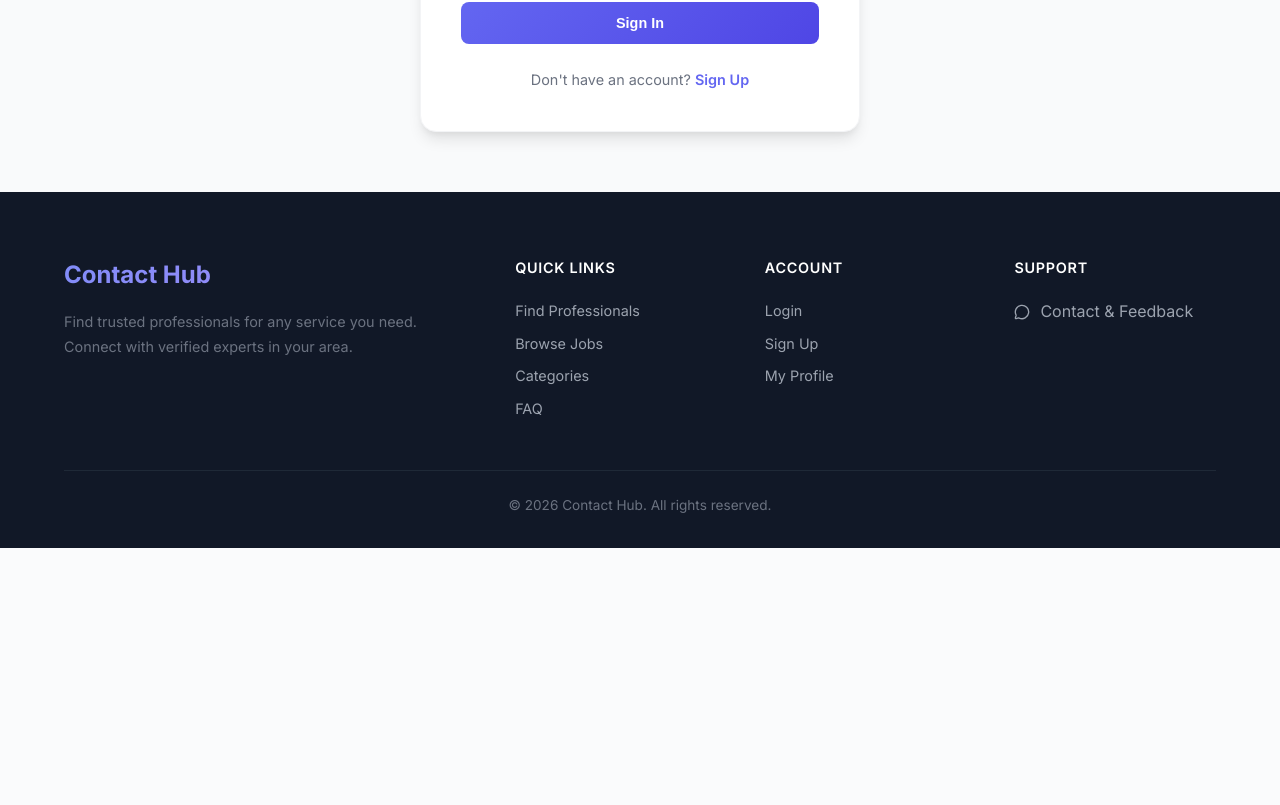
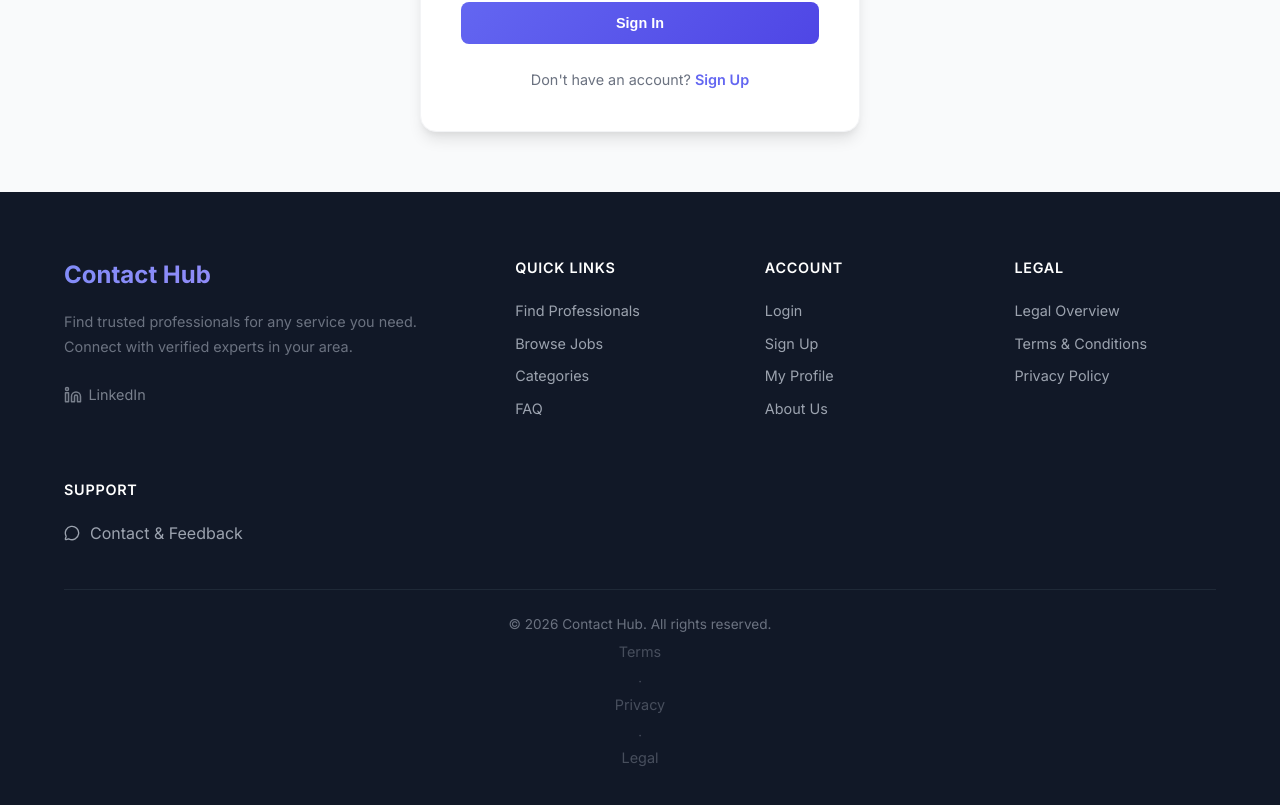
Before and after one commit to parassjain/professionals_frontend, a React (Vite) app: page /login in a window 1280 px wide. Shown: the part 609-1414 px from the top of the page. Before the commit the page ends 1157 px from the top, so only its background shows below. Built offline with nearby package versions, Linux system fonts and the light colour scheme; no server answers.

Commit message:
feat(Footer): add LinkedIn link and legal pages to footer component

```diff
--- a/src/components/Footer.jsx
+++ b/src/components/Footer.jsx
@@ -46,6 +46,17 @@ export default function Footer() {
             <div>
               <div className="footer-brand">Contact Hub</div>
               <p className="footer-desc">Find trusted professionals for any service you need. Connect with verified experts in your area.</p>
+              <div style={{ display: 'flex', gap: '0.75rem', marginTop: '1rem' }}>
+                <a
+                  href="http://linkedin.com/company/contact-hub"
+                  target="_blank"
+                  rel="noopener noreferrer"
+                  aria-label="Contact Hub on LinkedIn"
+                  style={{ display: 'flex', alignItems: 'center', gap: '0.4rem', color: 'inherit', opacity: 0.75 }}
+                >
+                  <Linkedin size={18} /> LinkedIn
+                </a>
+              </div>
             </div>
             <div>
               <h4>Quick Links</h4>
@@ -59,6 +70,13 @@ export default function Footer() {
               <Link to="/login">Login</Link>
               <Link to="/register">Sign Up</Link>
               <Link to="/profile">My Profile</Link>
+              <Link to="/about">About Us</Link>
+            </div>
+            <div>
+              <h4>Legal</h4>
+              <Link to="/legal">Legal Overview</Link>
+              <Link to="/terms">Terms &amp; Conditions</Link>
+              <Link to="/privacy">Privacy Policy</Link>
             </div>
             <div>
               <h4>Support</h4>
@@ -70,6 +88,13 @@ export default function Footer() {
           </div>
           <div className="footer-bottom">
             <p>&copy; {new Date().getFullYear()} Contact Hub. All rights reserved.</p>
+            <p style={{ marginTop: '0.25rem', fontSize: '0.8rem', opacity: 0.6 }}>
+              <Link to="/terms" style={{ color: 'inherit' }}>Terms</Link>
+              {' · '}
+              <Link to="/privacy" style={{ color: 'inherit' }}>Privacy</Link>
+              {' · '}
+              <Link to="/legal" style={{ color: 'inherit' }}>Legal</Link>
+            </p>
           </div>
         </div>
       </footer>
```
Also changed, not shown: scripts/generate-seo-files.mjs (+24 -0 lines).
